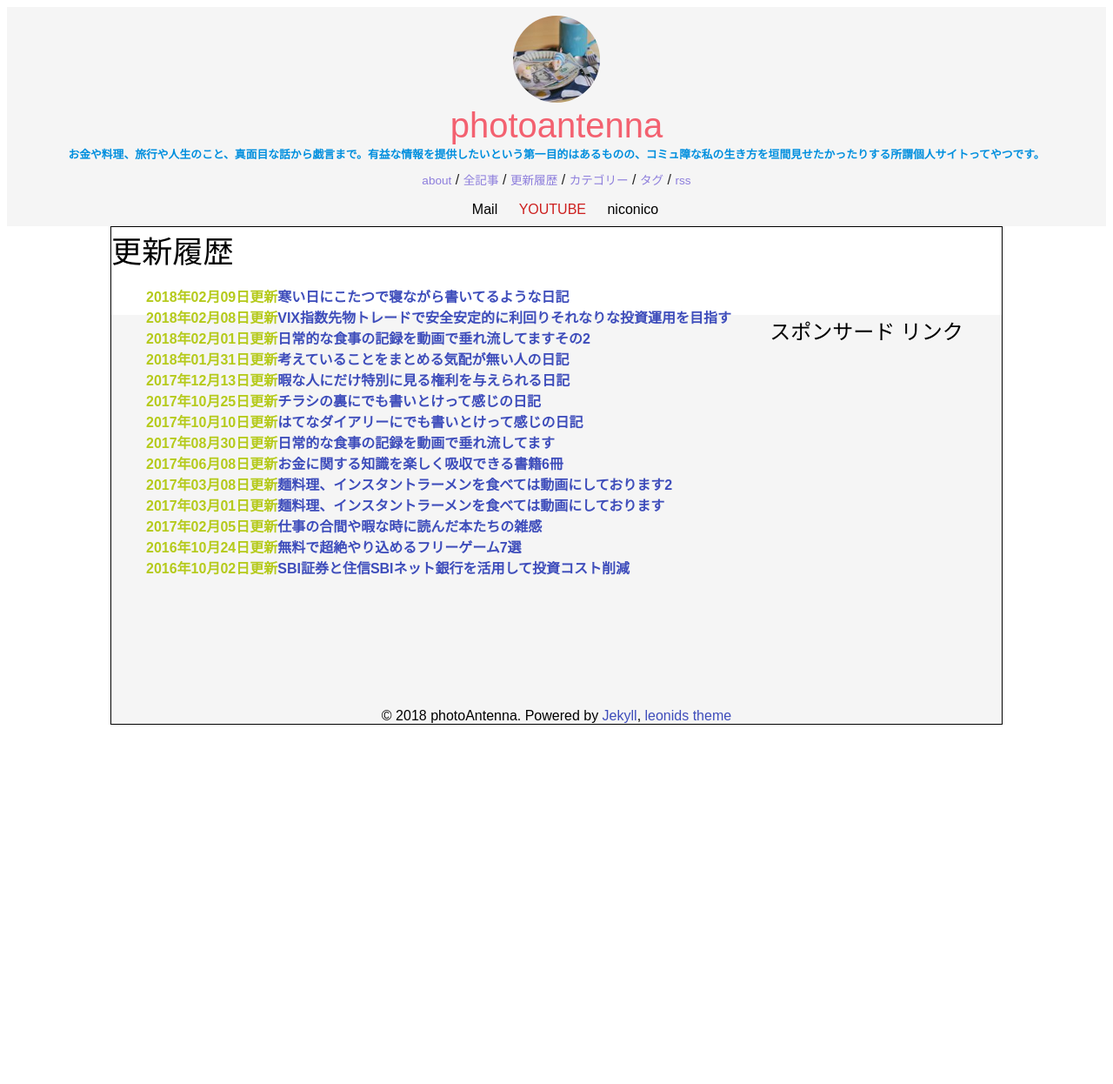
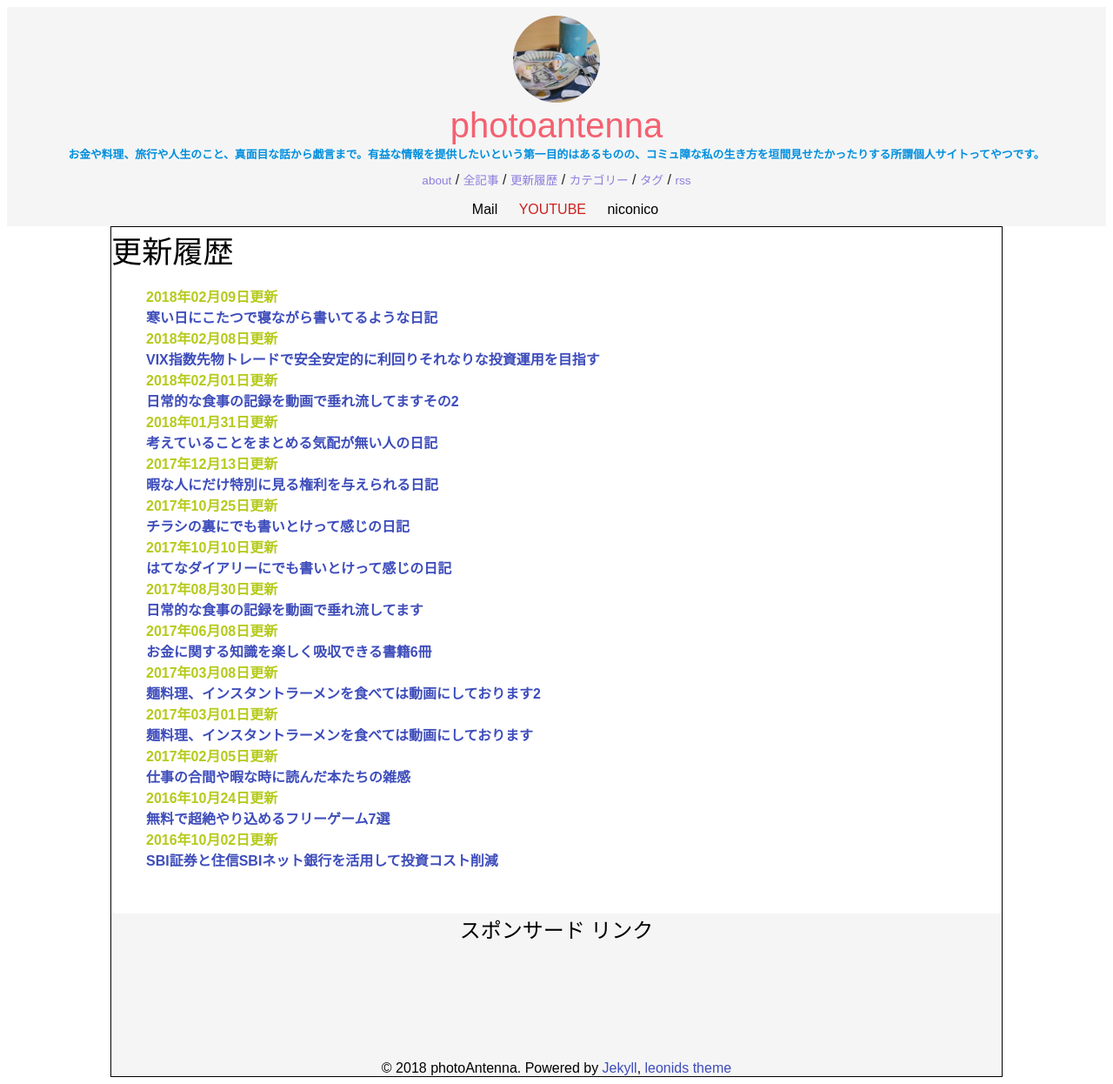
Before and after one commit to photoantenna/photoantenna.github.io, a Jekyll site: the page built from update.html, in a window 1280 px wide. Shown: the whole page at 87% size. Built offline with Jekyll 4.4.1, drawn with Linux system fonts in a browser that asks for light colours; before the commit the page ends 900 px from its top, so only the background shows below that.

Commit message:
Update update.html

```diff
--- a/update.html
+++ b/update.html
@@ -18,8 +18,7 @@ permalink: "/update/"
     {% endunless %}
 
     <li style="list-style:none;">
-      <div style="float:left;
-                  color: #b5ca1b;
+      <div style="color: #b5ca1b;
                   font-weight: bold;">
         {% if post.update %}{{ post.update | date: "%Y年%m月%d日" }}更新</div><a href="{{ site.url }}{{ post.url }}">{{ post.title }}</a></li>{% endif %}{% endfor %}
     </ul>
```
